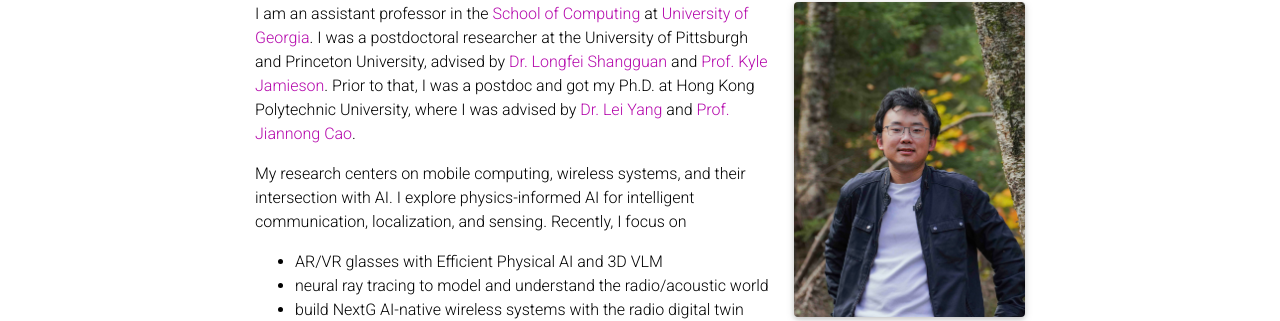
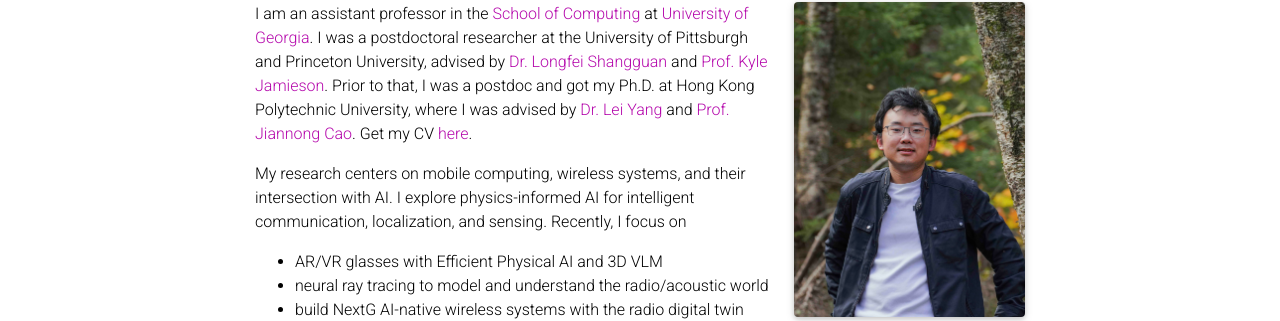
Before and after one commit to Anplus/anplus.github.io, a Jekyll site: the page built from _pages/about.md, in a window 1280 px wide and 1251 px high. Shown: the part 167-488 px from the top of the window. Built offline with Jekyll 4.4.1, drawn with Linux system fonts in a browser that asks for light colours; full-size pictures stand in for the smaller copies a plugin makes; comment, search, counter and statistics services are not loaded; a style sheet for code colours, icons or effects is not loaded.

Commit message:
Update about page with CV link
Added a link to the CV in the about page.

```diff
--- a/_pages/about.md
+++ b/_pages/about.md
@@ -15,7 +15,7 @@ selected_papers: true # includes a list of papers marked as "selected={true}"
 social: true  # includes social icons at the bottom of the page
 ---
 
-I am an assistant professor in the [School of Computing](https://computing.uga.edu/) at [University of Georgia](https://www.uga.edu/). I was a postdoctoral researcher at the University of Pittsburgh and Princeton University, advised by [Dr. Longfei Shangguan](https://shanggdlk.github.io/) and [Prof. Kyle Jamieson](https://www.cs.princeton.edu/~kylej/). Prior to that, I was a postdoc and got my Ph.D. at Hong Kong Polytechnic University, where I was advised by [Dr. Lei Yang](https://web.comp.polyu.edu.hk/csyanglei/#/pages/profile/about) and [Prof. Jiannong Cao](https://www4.comp.polyu.edu.hk/~csjcao/).
+I am an assistant professor in the [School of Computing](https://computing.uga.edu/) at [University of Georgia](https://www.uga.edu/). I was a postdoctoral researcher at the University of Pittsburgh and Princeton University, advised by [Dr. Longfei Shangguan](https://shanggdlk.github.io/) and [Prof. Kyle Jamieson](https://www.cs.princeton.edu/~kylej/). Prior to that, I was a postdoc and got my Ph.D. at Hong Kong Polytechnic University, where I was advised by [Dr. Lei Yang](https://web.comp.polyu.edu.hk/csyanglei/#/pages/profile/about) and [Prof. Jiannong Cao](https://www4.comp.polyu.edu.hk/~csjcao/). Get my CV [here](https://github.com/Anplus/anplus.github.io/blob/master/assets/pdf/CV_zhenlin_2026.pdf).
 
 My research centers on mobile computing, wireless systems, and their intersection with AI. I explore physics-informed AI for intelligent communication, localization, and sensing. Recently, I focus on
 
```
